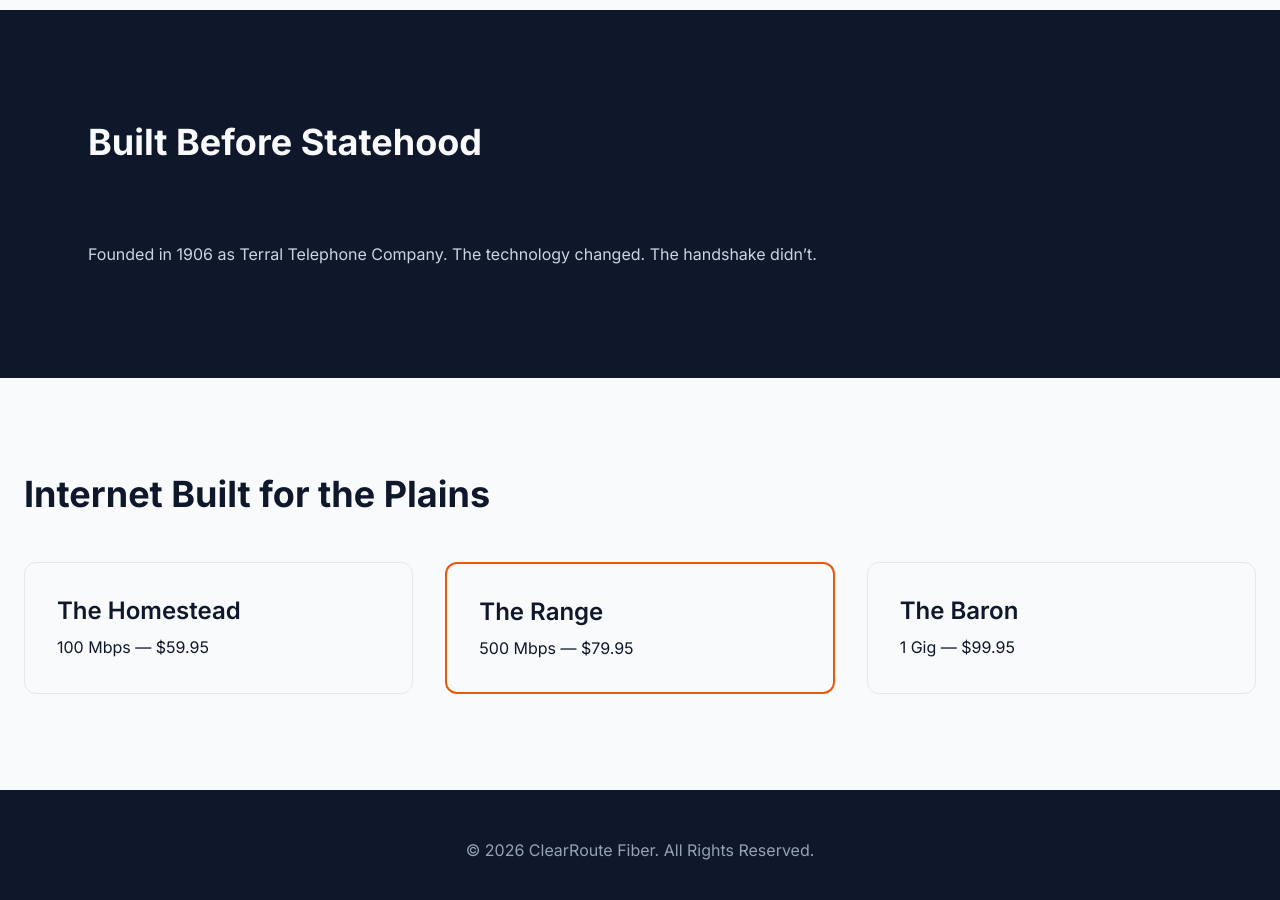
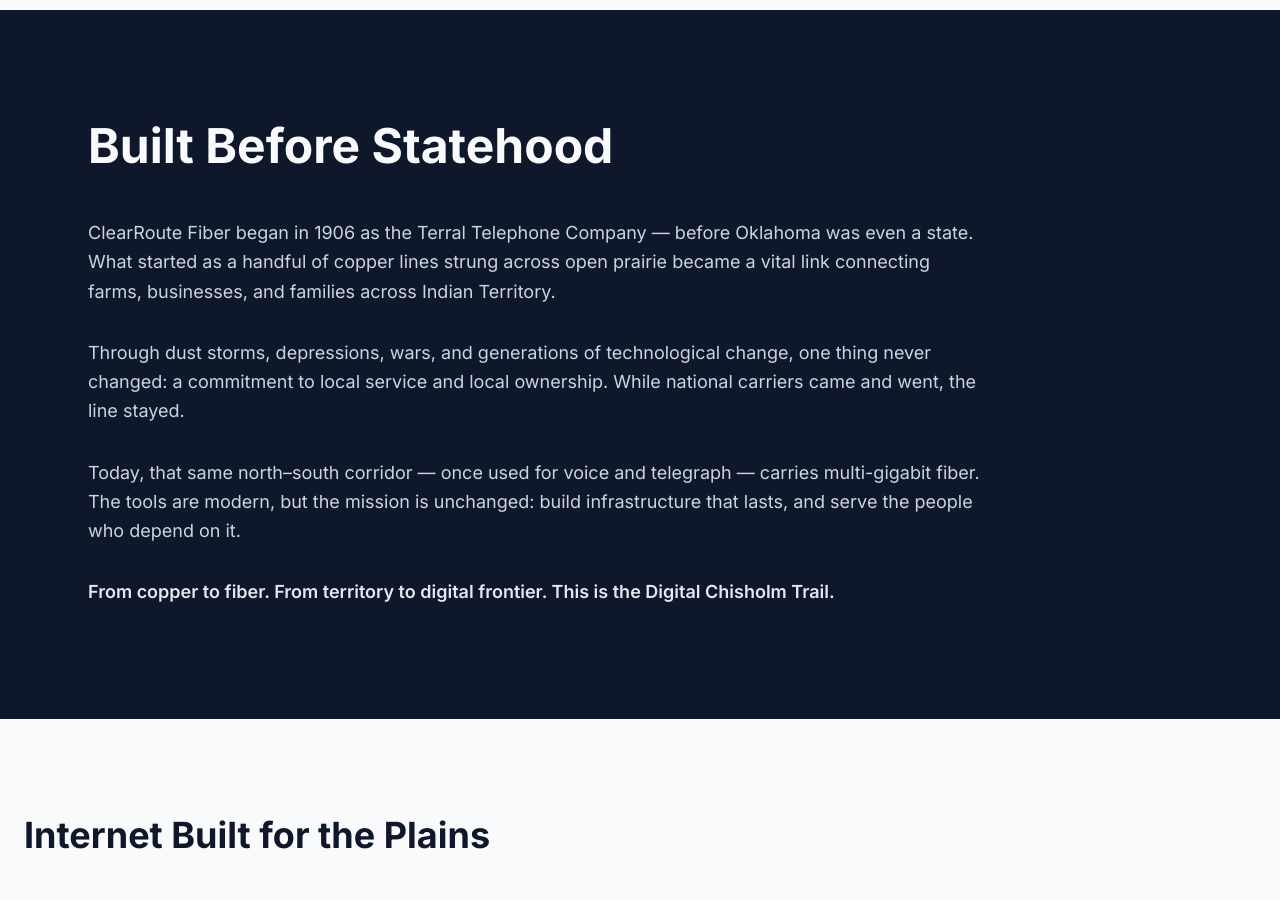
Before and after one commit to ClearRouteFiber/clearroutefiber-site, a plain HTML site: page index.html in a window 1280 px wide. Shown: the part 1780-2680 px from the top of the page. Drawn offline with nearby package versions, Linux system fonts and the light colour scheme.

Commit message:
Update index.html

```diff
--- a/index.html
+++ b/index.html
@@ -104,10 +104,36 @@
 <!-- HISTORY -->
 <section id="history" class="bg-[#0f172a] py-28">
   <div class="max-w-6xl mx-auto px-6">
-    <h2 class="text-4xl font-bold mb-20">Built Before Statehood</h2>
-    <p class="text-slate-300 max-w-4xl">
-      Founded in 1906 as Terral Telephone Company. The technology changed. The handshake didn’t.
-    </p>
+
+    <h2 class="text-4xl md:text-5xl font-bold mb-12">
+      Built Before Statehood
+    </h2>
+
+    <div class="space-y-8 text-slate-300 max-w-4xl text-lg leading-relaxed">
+      <p>
+        ClearRoute Fiber began in 1906 as the Terral Telephone Company — before Oklahoma was even a state.
+        What started as a handful of copper lines strung across open prairie became a vital link
+        connecting farms, businesses, and families across Indian Territory.
+      </p>
+
+      <p>
+        Through dust storms, depressions, wars, and generations of technological change,
+        one thing never changed: a commitment to local service and local ownership.
+        While national carriers came and went, the line stayed.
+      </p>
+
+      <p>
+        Today, that same north–south corridor — once used for voice and telegraph —
+        carries multi-gigabit fiber. The tools are modern, but the mission is unchanged:
+        build infrastructure that lasts, and serve the people who depend on it.
+      </p>
+
+      <p class="font-semibold text-slate-200">
+        From copper to fiber. From territory to digital frontier.
+        This is the Digital Chisholm Trail.
+      </p>
+    </div>
+
   </div>
 </section>
 
```
